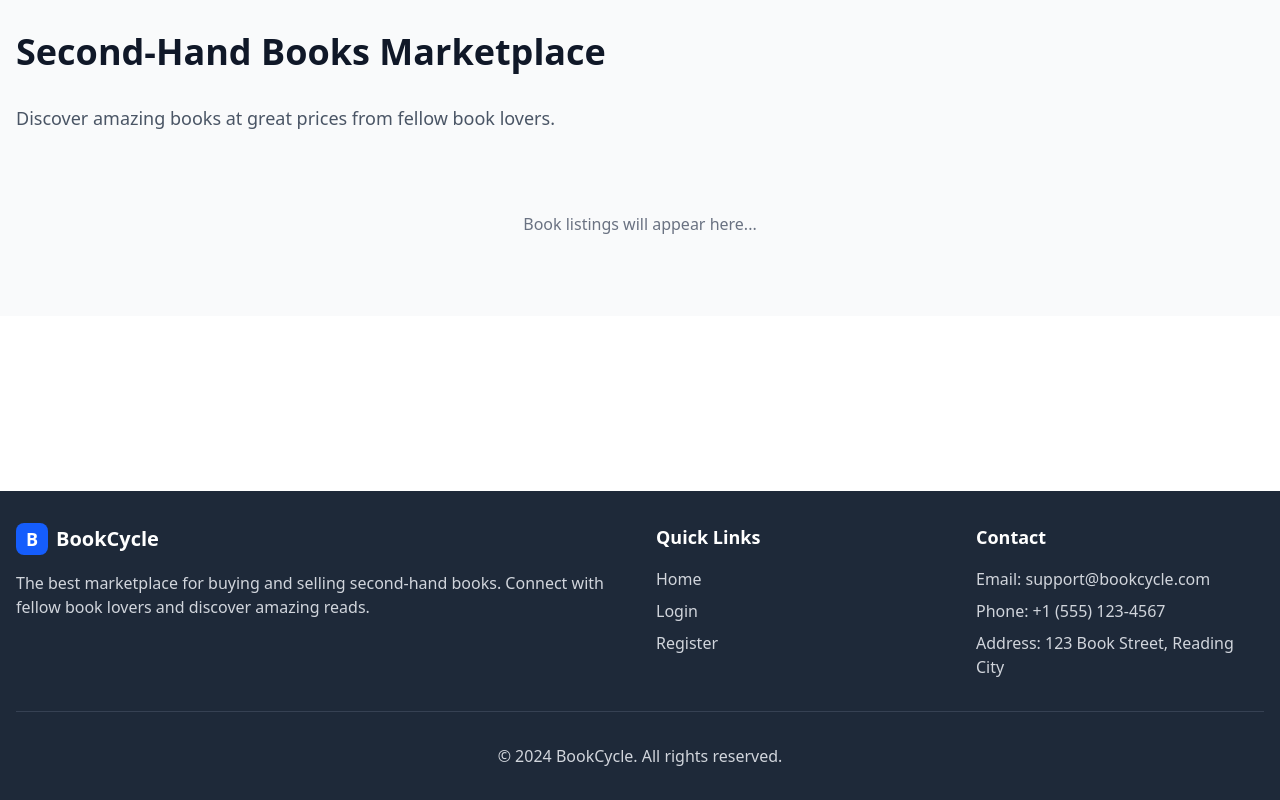
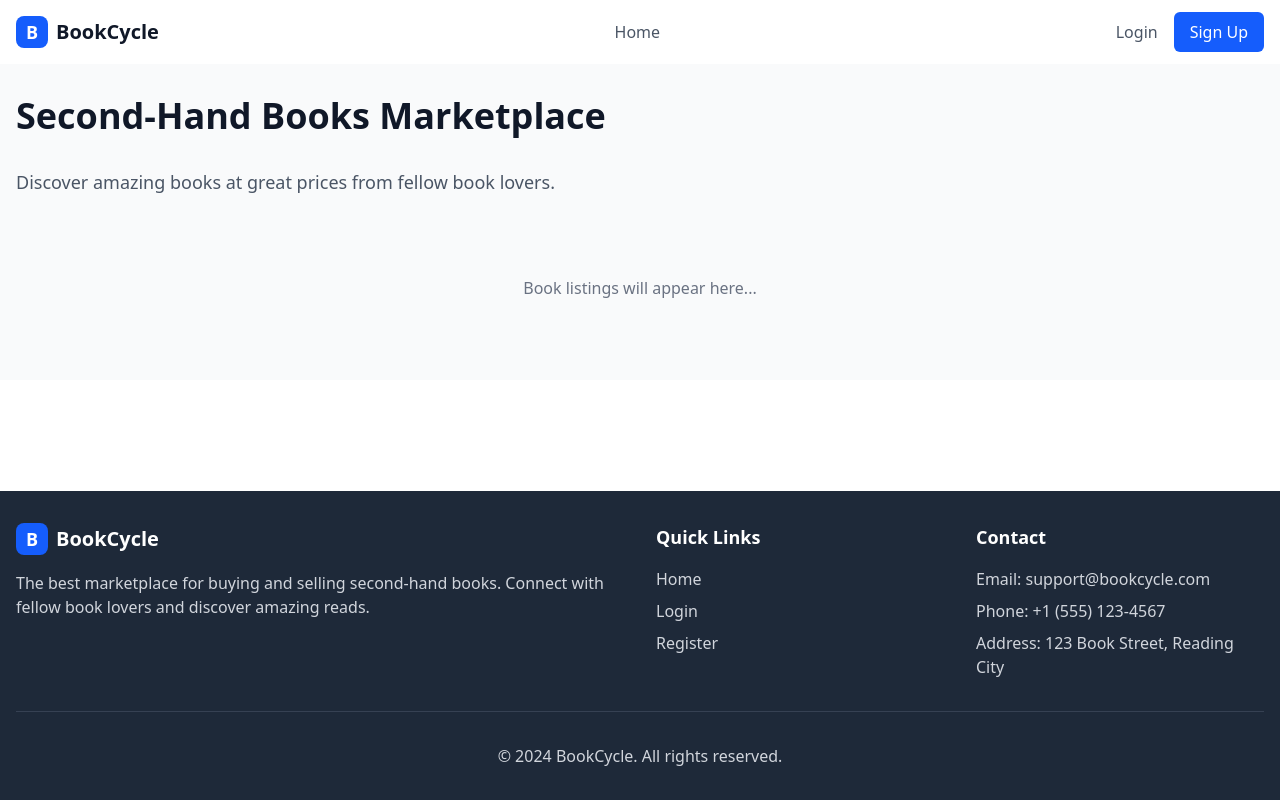
Before and after one commit to amanss11/BookCycle, a React (Vite) app in the folder client/: page / in a window 1280 px wide. Built offline with nearby package versions, Linux system fonts and the light colour scheme.

Commit message:
updated header, added authprovider in app.jsx

```diff
--- a/client/src/App.jsx
+++ b/client/src/App.jsx
@@ -1,24 +1,42 @@
+import React from 'react'
 import { BrowserRouter as Router, Routes, Route } from 'react-router-dom'
 import './App.css'
+
+// Context
+import { AuthProvider } from './context/AuthContext'
+
+// Layout
 import Layout from './components/common/Layout'
+import ProtectedRoute from './components/common/ProtectedRoute'
+
+// Pages
 import Home from './pages/Home'
 import Login from './pages/Login'
 import Register from './pages/Register'
-import BookDetail from './pages/BookDetail'
+import Dashboard from './pages/Dashboard'
 
 function App() {
   return (
+    <AuthProvider>
       <Router>
         <Layout>
           <Routes>
+            {/* Public Routes */}
             <Route path="/" element={<Home />} />
             <Route path="/login" element={<Login />} />
             <Route path="/register" element={<Register />} />
-          <Route path="/book/:id" element={<BookDetail />} />
+
+            {/* Protected Routes */}
+            <Route path="/dashboard" element={
+              <ProtectedRoute>
+                <Dashboard />
+              </ProtectedRoute>
+            } />
           </Routes>
         </Layout>
       </Router>
+    </AuthProvider>
   )
 }
 
-export default App
+export default App;
--- a/client/src/components/common/Header.jsx
+++ b/client/src/components/common/Header.jsx
@@ -1,7 +1,84 @@
-import { Link } from 'react-router-dom';
+import { Link, useNavigate } from 'react-router-dom'
+import { useAuth } from '../../context/AuthContext'
 
-function Header() {
+const Header = () => {
+    const { user, logout, isAuthenticated } = useAuth()
+    const navigate = useNavigate()
 
+    const handleLogout = () => {
+        logout()
+        navigate('/')
+    }
+
+    return (
+        <header className="bg-white shadow-md">
+            <div className="container mx-auto px-4">
+                <div className="flex items-center justify-between h-16">
+                    {/* Logo */}
+                    <Link to="/" className="flex items-center space-x-2">
+                        <div className="w-8 h-8 bg-blue-600 rounded-lg flex items-center justify-center">
+                            <span className="text-white font-bold text-lg">B</span>
+                        </div>
+                        <span className="text-xl font-bold text-gray-900">BookCycle</span>
+                    </Link>
+
+                    {/* Navigation */}
+                    <nav className="hidden md:flex items-center space-x-8">
+                        <Link to="/" className="text-gray-600 hover:text-gray-900 transition-colors">
+                            Home
+                        </Link>
+                        {isAuthenticated() && (
+                            <>
+                                <Link to="/dashboard" className="text-gray-600 hover:text-gray-900 transition-colors">
+                                    Dashboard
+                                </Link>
+                                <Link to="/add-book" className="text-gray-600 hover:text-gray-900 transition-colors">
+                                    Sell Book
+                                </Link>
+                            </>
+                        )}
+                    </nav>
+
+                    {/* User Menu */}
+                    <div className="flex items-center space-x-4">
+                        {isAuthenticated() ? (
+                            <>
+                                <div className="flex items-center space-x-2">
+                                    <div className="w-8 h-8 bg-gray-300 rounded-full flex items-center justify-center">
+                                        <span className="text-sm font-medium text-gray-700">
+                                            {user?.name?.charAt(0) || 'U'}
+                                        </span>
+                                    </div>
+                                    <span className="hidden md:block text-sm font-medium">{user?.name || 'User'}</span>
+                                </div>
+                                <button
+                                    onClick={handleLogout}
+                                    className="text-gray-600 hover:text-gray-900 transition-colors"
+                                >
+                                    Logout
+                                </button>
+                            </>
+                        ) : (
+                            <div className="flex items-center space-x-4">
+                                <Link
+                                    to="/login"
+                                    className="text-gray-600 hover:text-gray-900 transition-colors"
+                                >
+                                    Login
+                                </Link>
+                                <Link
+                                    to="/register"
+                                    className="bg-blue-600 text-white px-4 py-2 rounded-md hover:bg-blue-700 transition-colors"
+                                >
+                                    Sign Up
+                                </Link>
+                            </div>
+                        )}
+                    </div>
+                </div>
+            </div>
+        </header>
+    )
 }
 
-export default Header;
+export default Header
```
Lines whose indentation alone changed are shown as unchanged.
